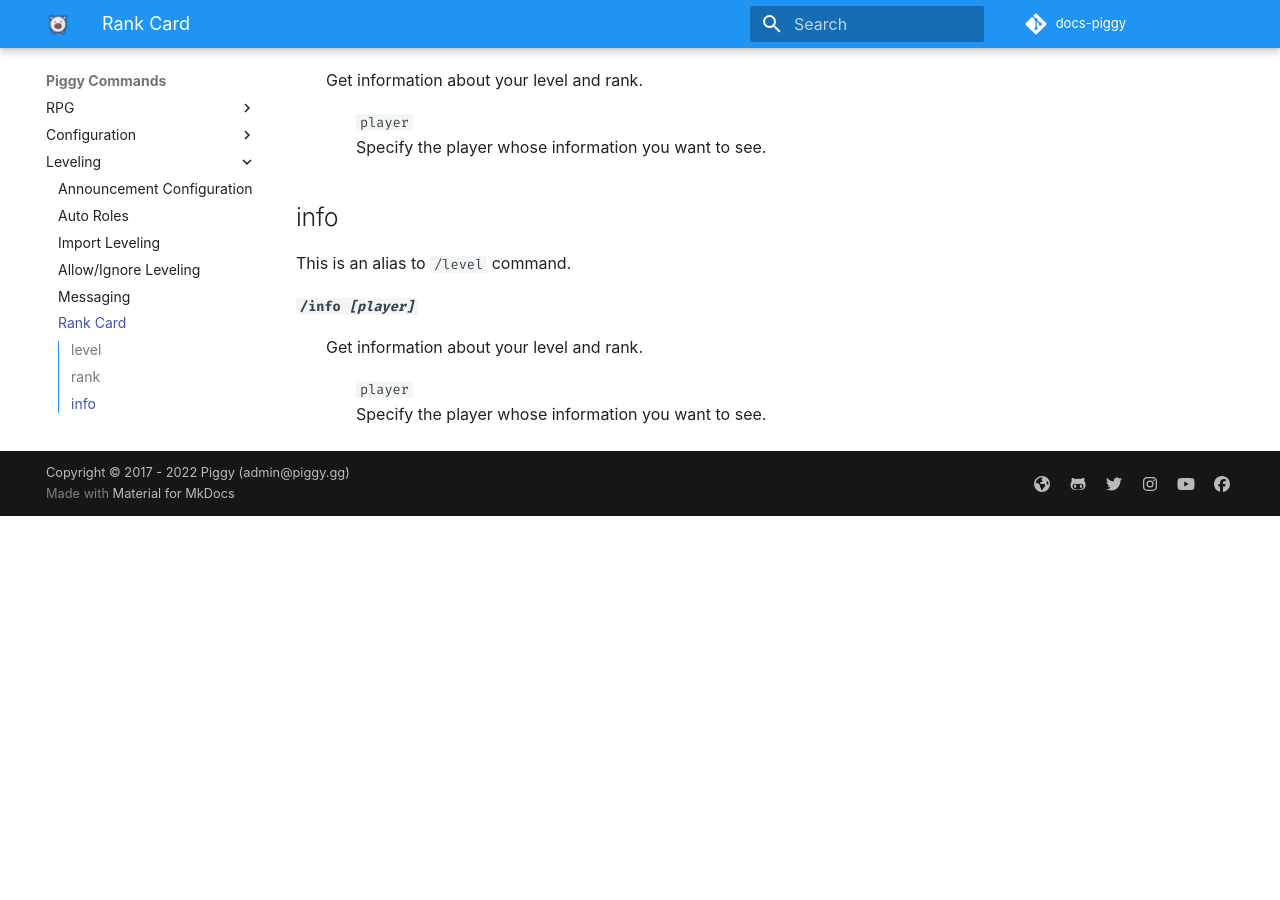
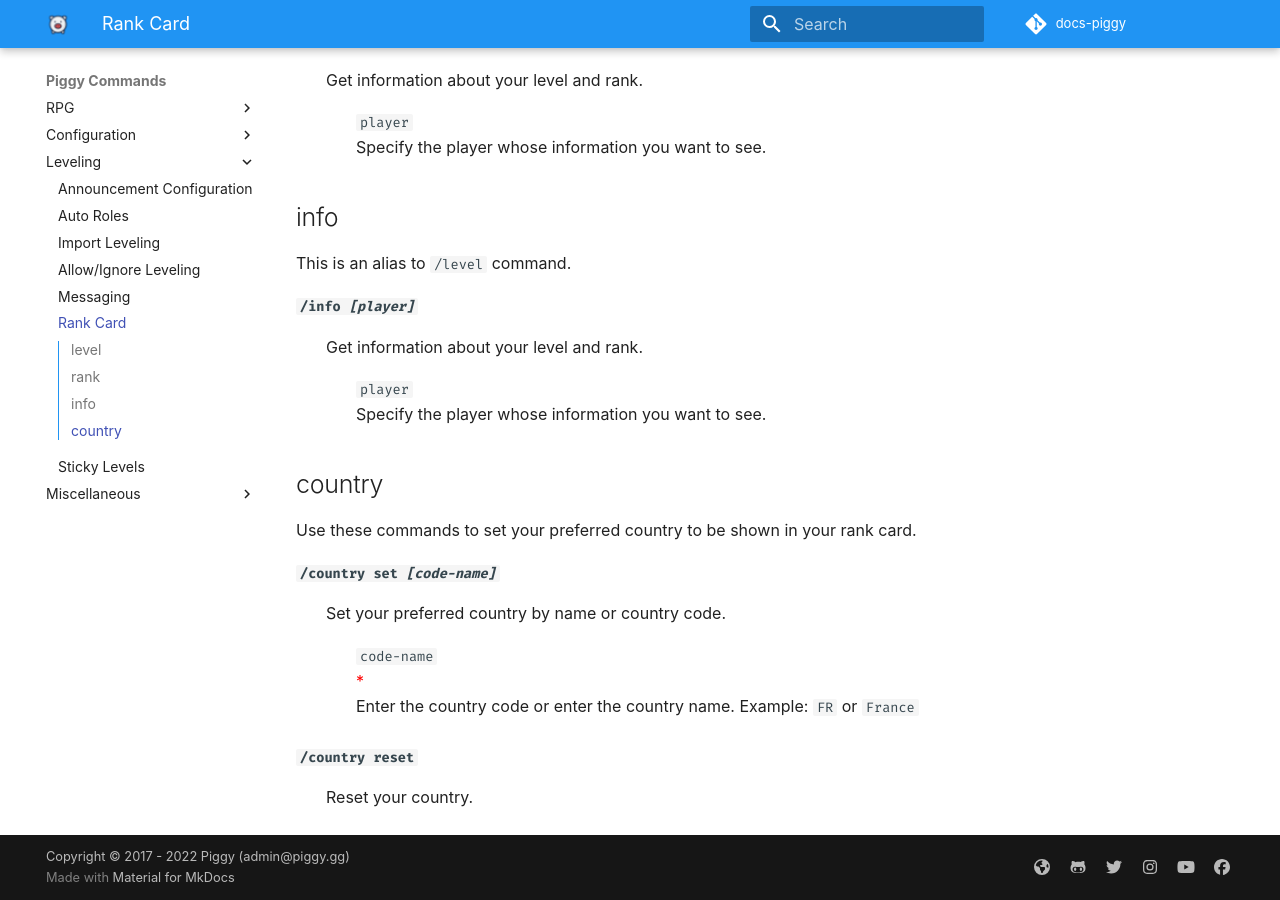
Before and after one commit to botlabs-gg/docs-piggy, an MkDocs documentation site: the page built from docs/Piggy-Commands/leveling/rank-card.md, in a window 1280 px wide and 900 px high, scrolled down 678 px. Built offline with MkDocs 1.6.1 and Material for MkDocs 9.7.7, drawn with Linux system fonts in a browser that asks for light colours; some web fonts are replaced; comment, search, counter and statistics services are not loaded; before the commit the page ends 1194 px from its top, so only the background shows below that.

Commit message:
Added /country commands

```diff
--- a/docs/Piggy-Commands/leveling/rank-card.md
+++ b/docs/Piggy-Commands/leveling/rank-card.md
@@ -33,3 +33,16 @@
 Specify the player whose information you want to see.
 </ul>
 </dl>
+
+## country
+Use these commands to set your preferred country to be shown in your rank card.
+<dl>
+<dt><code><b>/country set <i>[code-name]</i></b></code>
+<dd>Set your preferred country by name or country code.
+<ul style="list-style-type: none;">
+<li><code>code-name</code><br><font style="color:#FF0000">*</font><br>
+Enter the country code or enter the country name. Example: <code>FR</code> or <code>France</code>
+</ul>
+<dt><code><b>/country reset</b></code>
+<dd>Reset your country.
+</dl>
```
